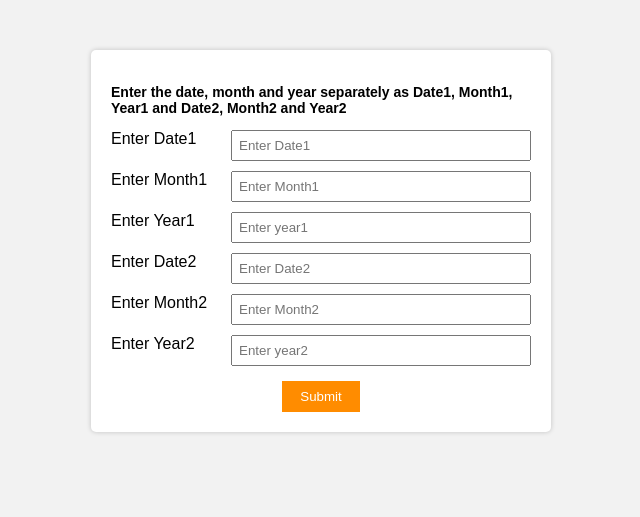
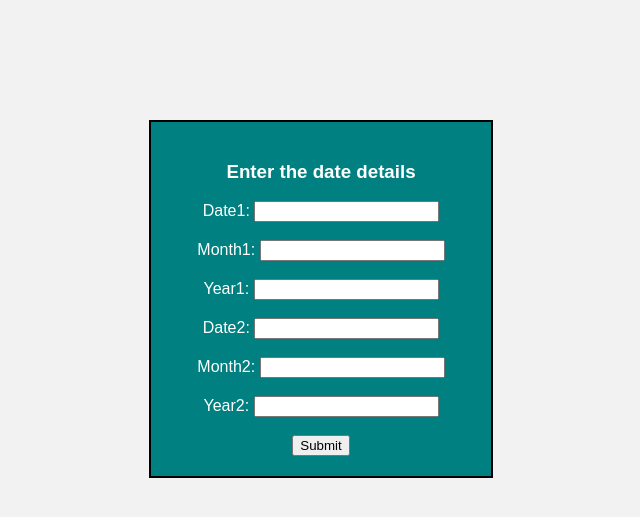
Before and after one commit to SuyogNe/date-diff-calc, a Flask app: page / in a window 1280 px wide. Shown: the top 517 px of the page, without its empty margins (319-959 px from the left). Run offline with Flask 3, Linux system fonts and the light colour scheme.

Commit message:
date diff calc

```diff
--- a/templates/index.html
+++ b/templates/index.html
@@ -1,61 +1,32 @@
 <!DOCTYPE html>
 <html>
 <head>
-    <title>Date Form</title>
+<title>Date Difference</title>
 </head>
-<body style="font-family: Arial, sans-serif; background:#f2f2f2;">
 
-<div style="width:420px; margin:50px auto; background:white; padding:20px; border-radius:5px; box-shadow:0 0 5px rgba(0,0,0,0.2);">
+<body style="font-family:Arial; background:#f2f2f2;">
 
-    <p style="font-weight:bold; font-size:14px;">
-        Enter the date, month and year separately as Date1, Month1, Year1 and Date2, Month2 and Year2
-    </p>
+<div style="width:300px; margin:120px auto; text-align:center; border:2px solid black; background:teal; padding:20px; color:white;">
 
-    <form method="POST">
+<h3>Enter the date details</h3>
 
-        <div style="display:flex; margin-bottom:10px;">
-            <label style="width:120px;">Enter Date1</label>
-            <input type="text" name="dt1" placeholder="Enter Date1" style="flex:1; padding:6px;">
-        </div>
+<form method="POST">
 
-        <div style="display:flex; margin-bottom:10px;">
-            <label style="width:120px;">Enter Month1</label>
-            <input type="text" name="m1" placeholder="Enter Month1" style="flex:1; padding:6px;">
-        </div>
+Date1: <input type="text" name="dt1"><br><br>
+Month1: <input type="text" name="m1"><br><br>
+Year1: <input type="text" name="year1"><br><br>
 
-        <div style="display:flex; margin-bottom:10px;">
-            <label style="width:120px;">Enter Year1</label>
-            <input type="text" name="year1" placeholder="Enter year1" style="flex:1; padding:6px;">
-        </div>
+Date2: <input type="text" name="dt2"><br><br>
+Month2: <input type="text" name="m2"><br><br>
+Year2: <input type="text" name="year2"><br><br>
 
-        <div style="display:flex; margin-bottom:10px;">
-            <label style="width:120px;">Enter Date2</label>
-            <input type="text" name="dt2" placeholder="Enter Date2" style="flex:1; padding:6px;">
-        </div>
+<input type="submit" value="Submit">
 
-        <div style="display:flex; margin-bottom:10px;">
-            <label style="width:120px;">Enter Month2</label>
-            <input type="text" name="m2" placeholder="Enter Month2" style="flex:1; padding:6px;">
-        </div>
+</form>
 
-        <div style="display:flex; margin-bottom:15px;">
-            <label style="width:120px;">Enter Year2</label>
-            <input type="text" name="year2" placeholder="Enter year2" style="flex:1; padding:6px;">
-        </div>
-
-        <div style="text-align:center;">
-            <button type="submit" style="background:#ff8c00; color:white; border:none; padding:8px 18px; cursor:pointer;">
-                Submit
-            </button>
-        </div>
-
-    </form>
-
-    {% if difference is not none %}
-    <h3 style="text-align:center; margin-top:15px;">
-        Difference in days: {{ difference }}
-    </h3>
-    {% endif %}
+{% if difference is not none %}
+<h3>Difference in days: {{ difference }}</h3>
+{% endif %}
 
 </div>
 
```
